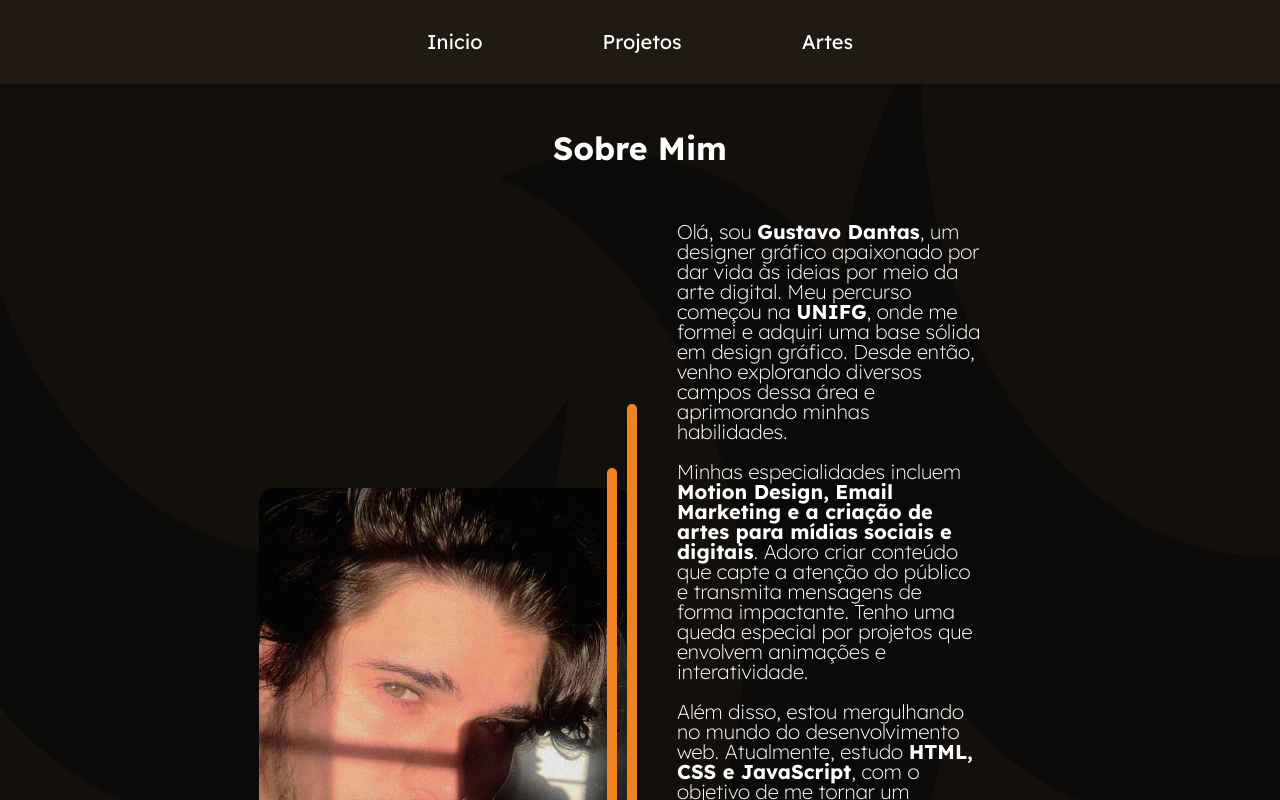
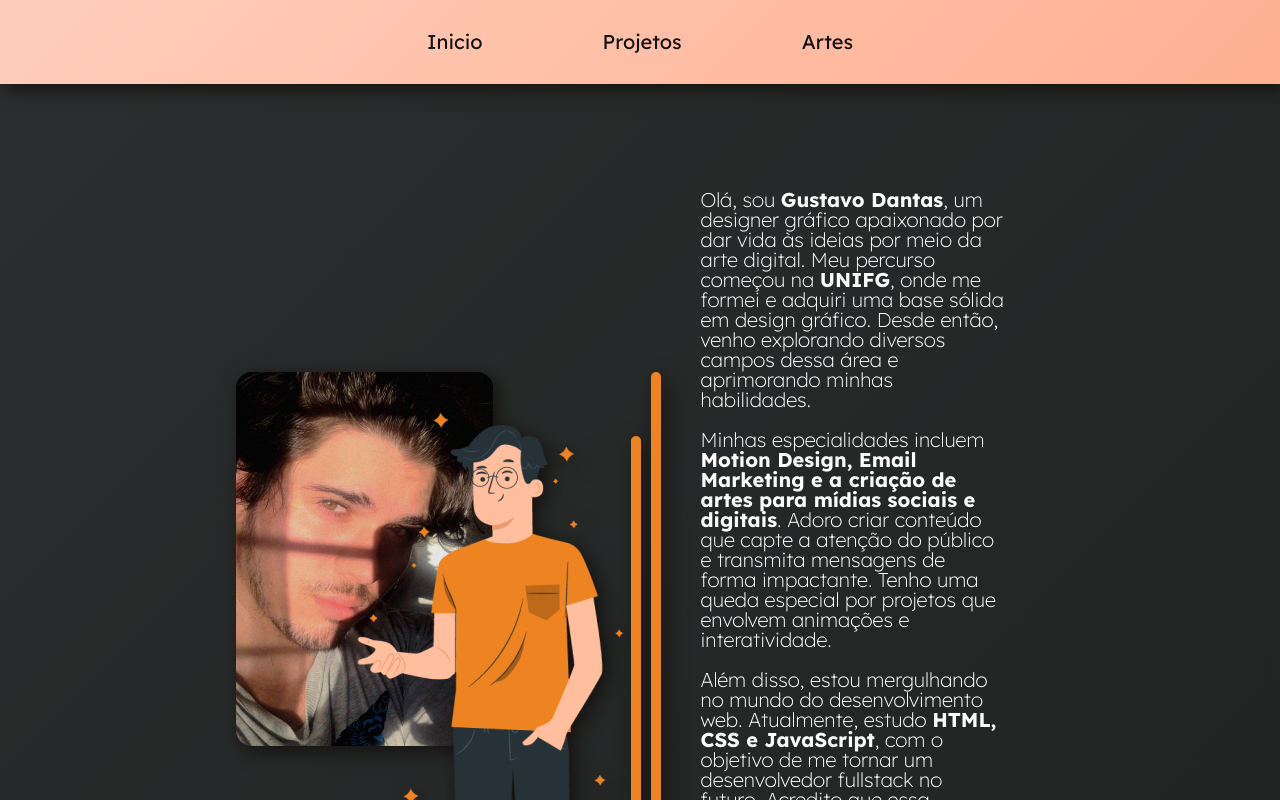
Before and after one commit to GoldSonBR/CurriculoProjeto, a plain HTML site: page index.html in a window 1280 px wide. Shown: the top 800 px of the page. Drawn offline with Linux system fonts and the light colour scheme.

Commit message:
Atualização de arquivos e layout

```diff
--- a/index.html
+++ b/index.html
@@ -8,7 +8,7 @@
     <meta name="viewport" content="width=device-width, initial-scale=1.0">
     <link rel="stylesheet" href="reset.css">
     <link rel="stylesheet" href="styles.css">
-    <title>Document</title>
+    <title>Curriculo</title>
 </head>
 <body>
     <header class="header">
@@ -21,11 +21,10 @@
 
     <main class="main">
         <div class="main_title">
-        <h1 class="main_title_text">Sobre Mim</h1>
     </div>
     <div class="main_body">
 
-        <img src="/ASSETS/Group 4.png" alt="Foto do Criador" class="main_body_img">
+        <img src="/ASSETS/Group 7.png" alt="Foto do Criador" class="main_body_img">
 
         <section class="main_body_section">
             <p class="main_body_text">Olá, sou <strong>Gustavo Dantas</strong>, um designer gráfico apaixonado por dar vida às
--- a/styles.css
+++ b/styles.css
@@ -10,14 +10,24 @@
 body{
     background-color: var(--main-color);
     color: var(--second-color);
-    background-image: url(/ASSETS/Group\ 2.png);
-    background-repeat: no-repeat;
-    background-attachment: fixed;
-    background-size: 100%;
-    background-position: 0 7em;
+    background: linear-gradient(-45deg, #221f1f, #242726, #2e3233, #263238, #26324a);
+	background-size: 400% 400%;
+	animation: gradient 15s ease infinite;
+	height: 100vh;
+}
 
+@keyframes gradient {
+	0% {
+		background-position: 0% 50%;
+	}
+	50% {
+		background-position: 100% 50%;
+	}
+	100% {
+		background-position: 0% 50%;
+	}
+}
 
-}
 
 
 
@@ -33,11 +43,15 @@ strong{
     padding: 2em;
     text-align: center;
     background-color: var(--alternate-bg);
+    background: linear-gradient(-45deg, #ffa685, #ffcfbd,#ffacef, #ff6ee3);
+	background-size: 400% 400%;
+	animation: gradient 15s ease infinite;
+    filter: drop-shadow(5px 5px 10px var(--main-color));
 }
 
 .header_nav_item{
     text-decoration: none;
-    color: var(--second-color);
+    color: var(--main-color);
     font-family: var(--main-font);
     font-size: 20px;
     padding: 0 3em;
@@ -63,6 +77,12 @@ strong{
 display: flex;
 justify-content: center;
 align-items: center;
+
+}
+
+.main_body_img{
+    filter: drop-shadow(5px 5px 10px var(--main-color));
+
 }
 .main_body_text{
     font-size: 20px;
@@ -84,7 +104,7 @@ align-items: center;
     align-items: center;
     font-size: 32px;
     font-weight: 900;
-    padding: 2em;
+    padding-top: 3em;
 }
 
 .MainText_Links{
@@ -149,16 +169,8 @@ align-items: center;
 
 
   .header_nav_item:hover{
-    text-shadow:
-        0 0 7px var(--second-color),
-        0 0 10px var(--second-color),
-        0 0 21px var(--second-color),
-        0 0 42px var(--orange),
-        0 0 75px var(--orange),
-        0 0 80px var(--orange),
-        0 0 99px var(--orange),
-        0 0 110px var(--orange);
-
+    color: var(--second-color);
+    filter: drop-shadow(1px 1px 10px var(--main-color));
 
 }
 
```
Also changed, not shown: ASSETS/Group 7.png (added), ASSETS/Mesa de trabajo 1.png (added).
